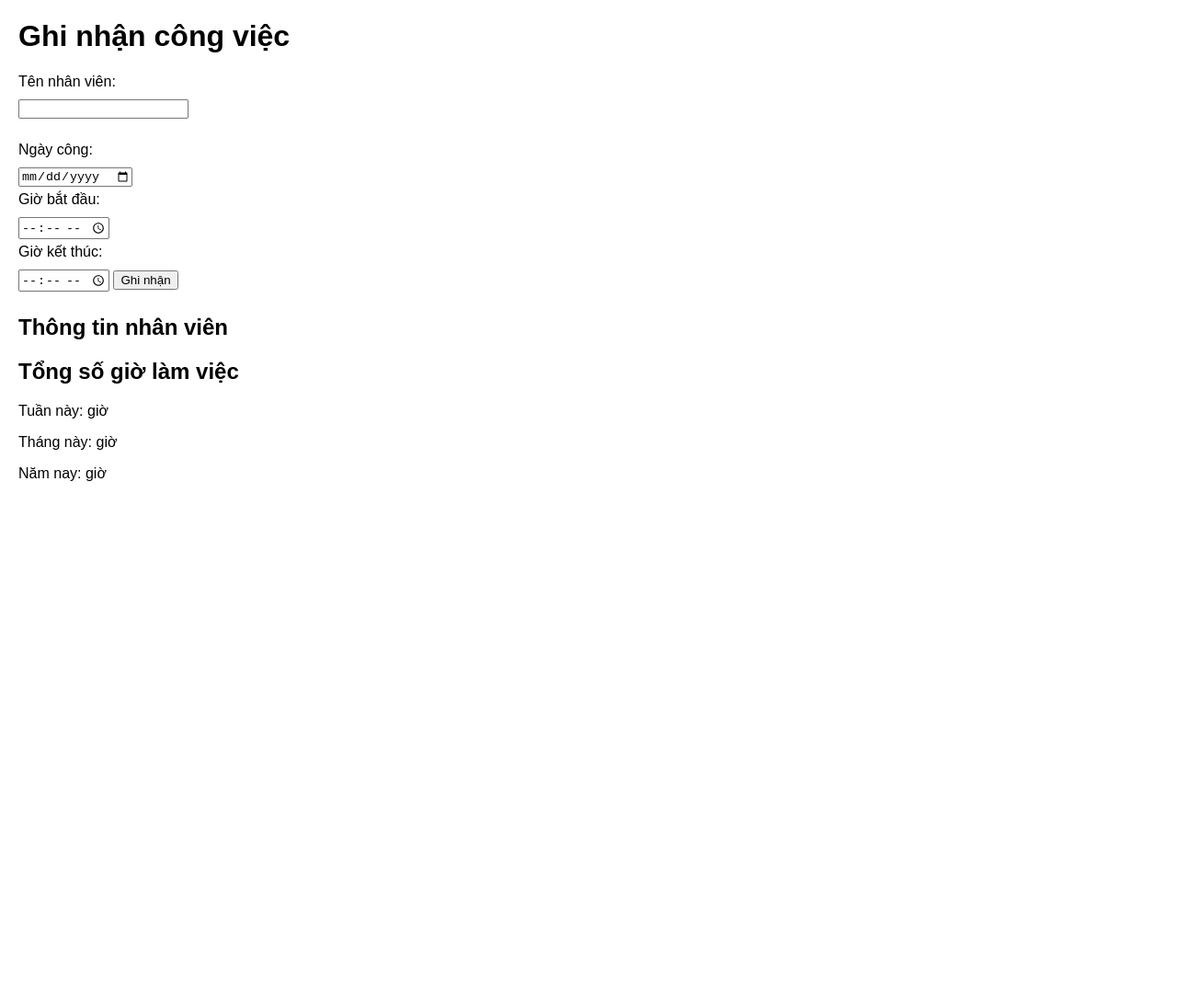
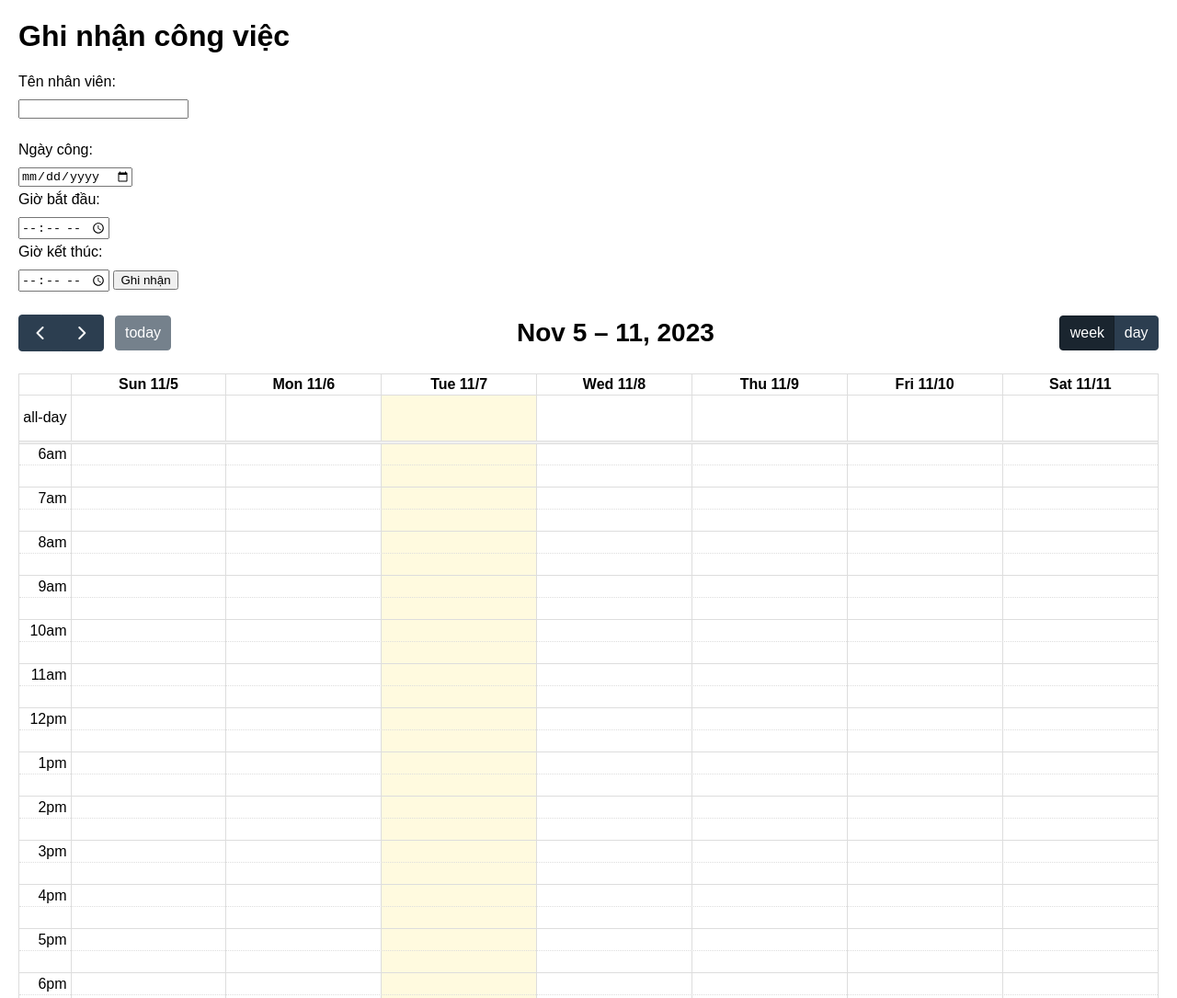
Before and after one commit to RedzWM/RedzWM.github.io, a plain HTML site: page NgayCong/index.html in a window 1280 px wide. Shown: the top 1085 px of the page at 92% size. Before the commit the page ends 800 px from the top, so only its background shows below. Drawn offline with nearby package versions, Linux system fonts and the light colour scheme.

Commit message:
Update index.html

```diff
--- a/NgayCong/index.html
+++ b/NgayCong/index.html
@@ -2,6 +2,10 @@
 <html>
 <head>
     <title>Ghi nhận công việc</title>
+    <link href="https://cdnjs.cloudflare.com/ajax/libs/fullcalendar/5.10.1/main.css" rel="stylesheet">
+    <script src="https://cdnjs.cloudflare.com/ajax/libs/jquery/3.6.0/jquery.min.js"></script>
+    <script src="https://cdnjs.cloudflare.com/ajax/libs/moment.js/2.29.1/moment.min.js"></script>
+    <script src="https://cdnjs.cloudflare.com/ajax/libs/fullcalendar/5.10.1/main.js"></script>
     <link rel="stylesheet" type="text/css" href="style.css">
 </head>
 <body>
@@ -24,19 +28,8 @@
         <button type="submit">Ghi nhận</button>
     </form>
 
-    <!-- Hiển thị thông tin của từng nhân viên -->
-    <div id="employeeInfo">
-        <h2>Thông tin nhân viên</h2>
-        <ul id="employeeList"></ul>
-    </div>
-
-    <!-- Hiển thị tổng số giờ làm việc -->
-    <div id="totalHours">
-        <h2>Tổng số giờ làm việc</h2>
-        <p>Tuần này: <span id="weeklyTotal"></span> giờ</p>
-        <p>Tháng này: <span id="monthlyTotal"></span> giờ</p>
-        <p>Năm nay: <span id="yearlyTotal"></span> giờ</p>
-    </div>
+    <!-- Hiển thị lịch công việc -->
+    <div id="calendar"></div>
 
     <script src="script.js"></script>
 </body>
```
